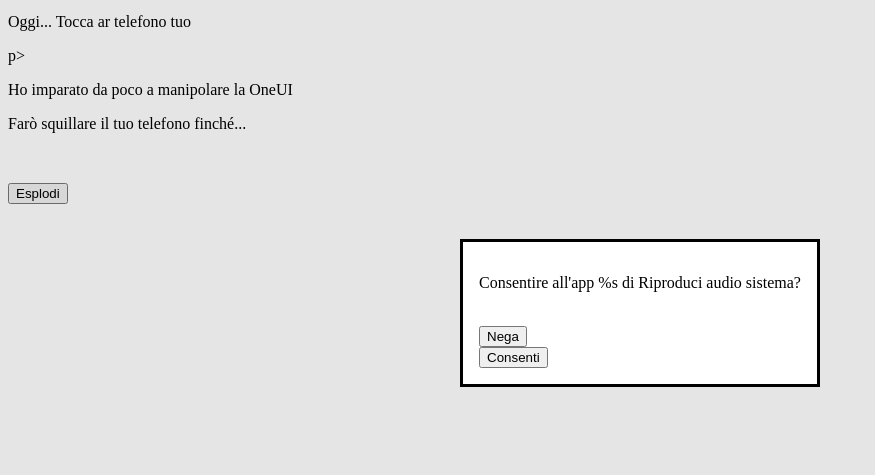
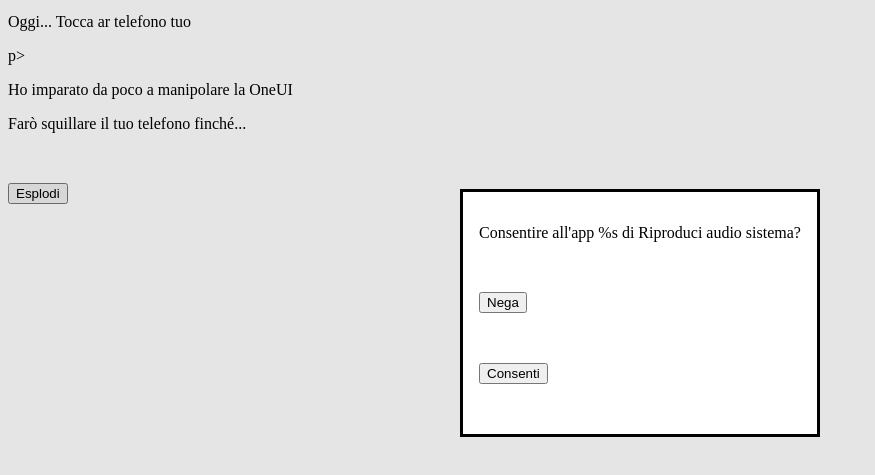
Before and after one commit to riffy36-wii/antifurto-maledetto-samsung, a plain HTML site: page index.html in a window 1280 px wide. Both pictures are taken after a click on the button "Esplodi". Shown: the part 87-562 px from the top of the page, without its empty margins (0-875 px from the left). Drawn offline with Linux system fonts and the light colour scheme.

Commit message:
Update index.html

```diff
--- a/index.html
+++ b/index.html
@@ -13,7 +13,8 @@
 <dialog onclick=this.close() id=autorizz aria-label='Richiesta di autorizzazione'>
 <p role=alert>Consentire all'app %s di Riproduci audio sistema?</p>
 <br>
-<button>Nega</button>
+<p><button>Nega</button></p>
 <br>
-  <button onclick="var galaxybells= new Audio('https://riffy36-wii.github.io/antifurto-maledetto-samsung/suoneria.ogg'); galaxybells.loop=true; galaxybells.play()">Consenti</button>
+<p>  <button onclick="var galaxybells= new Audio('https://riffy36-wii.github.io/antifurto-maledetto-samsung/suoneria.ogg'); galaxybells.loop=true; galaxybells.play()">Consenti</button></p>
+<br>
 </dialog>
```
